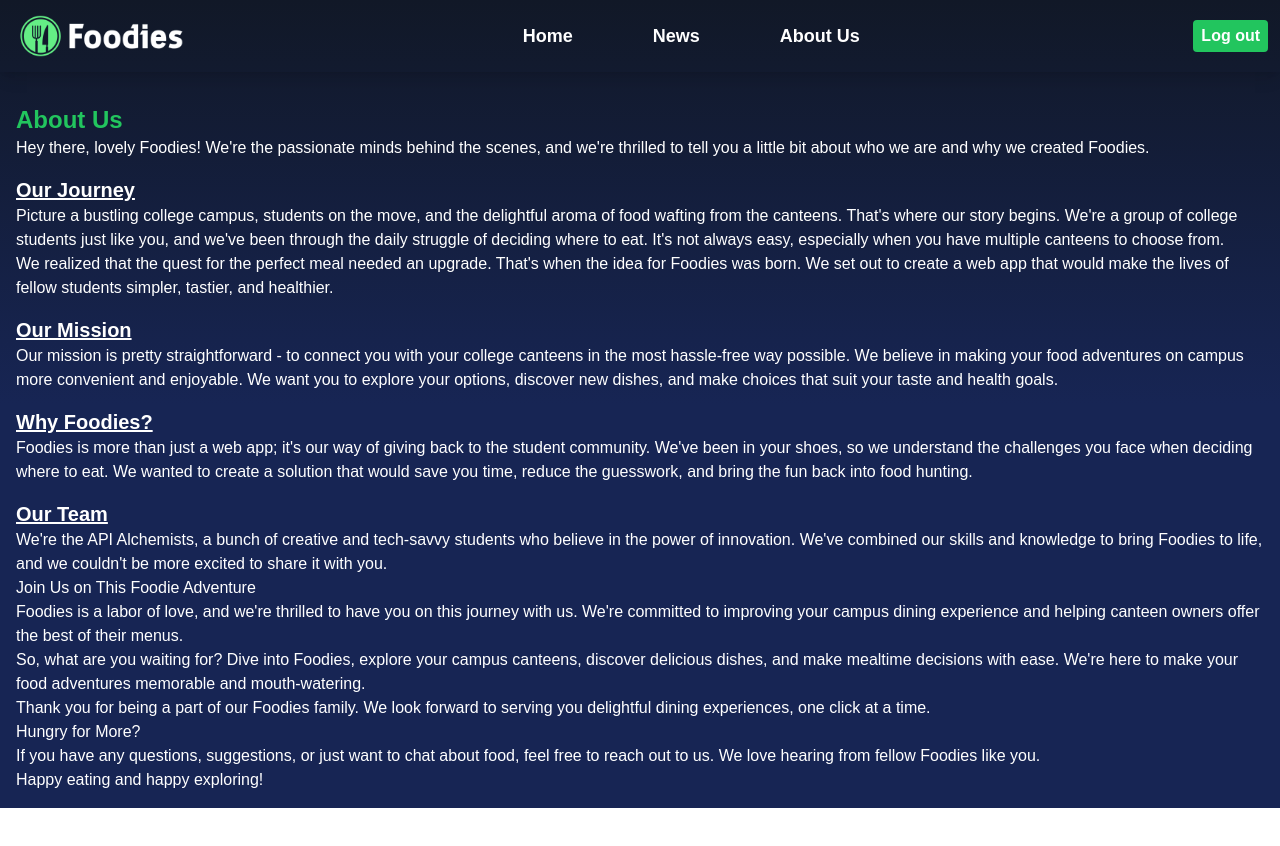
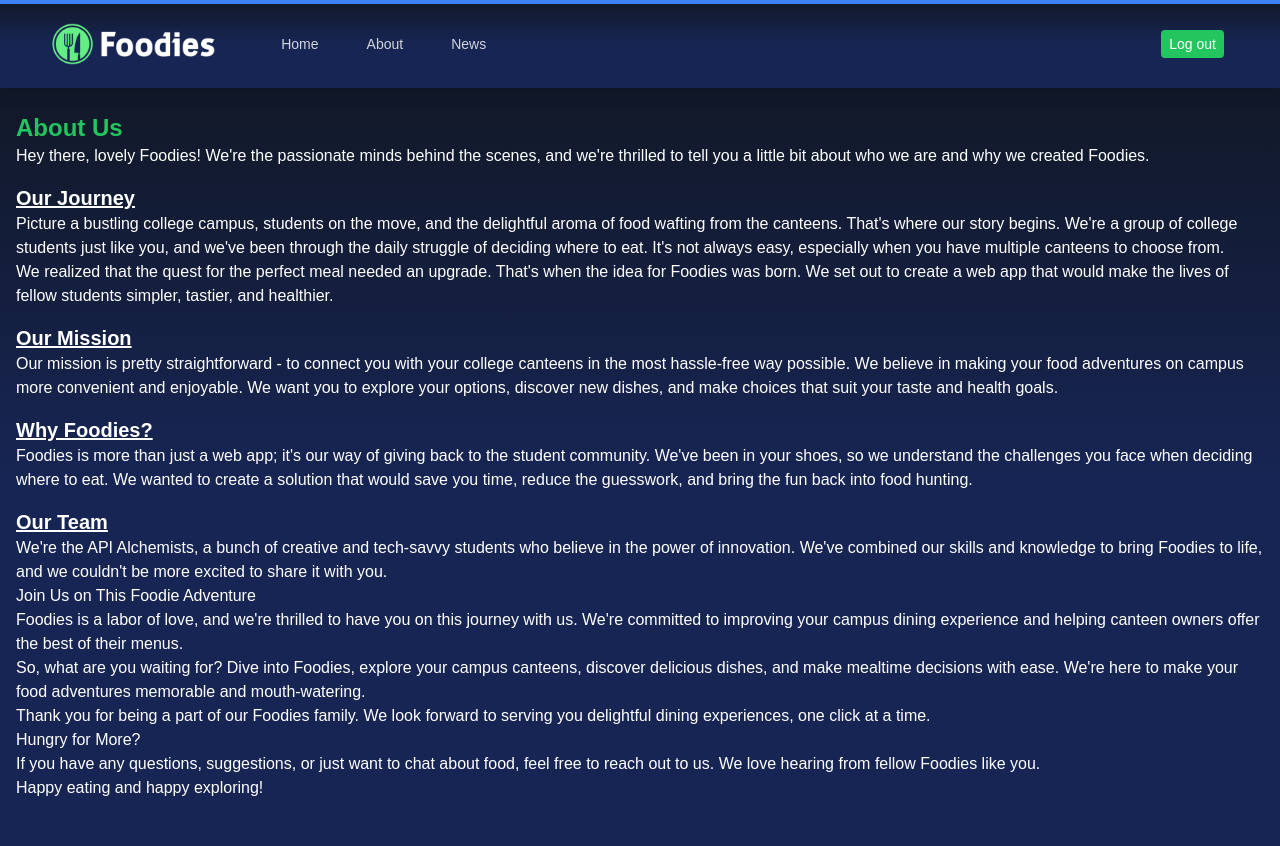
Before and after one commit to VanshKing30/FoodiesWeb, a React (Create React App) app: page /about in a window 1280 px wide. Shown: the top 846 px of the page. Before the commit the page ends 808 px from the top, so only its background shows below. Built offline with nearby package versions, Linux system fonts and the light colour scheme.

Commit message:
added scroll moion along with fixed navbar

```diff
--- a/package.json
+++ b/package.json
@@ -7,6 +7,7 @@
     "@testing-library/react": "^13.4.0",
     "@testing-library/user-event": "^13.5.0",
     "axios": "^1.5.1",
+    "framer-motion": "^11.1.9",
     "react": "^18.2.0",
     "react-dom": "^18.2.0",
     "react-hot-toast": "^2.4.1",
--- a/src/components/CanteenList.jsx
+++ b/src/components/CanteenList.jsx
@@ -7,7 +7,7 @@ import CanteenCard from './CanteenCard';
 const CanteenList = ({canteenData}) => {
 
   return (
-    <div className="flex flex-wrap justify-center">
+    <div className="flex flex-wrap justify-center mt-20">
       {canteenData?.data.map(canteen => (
         <CanteenCard key={canteen.id} canteen={canteen}  />
       ))}
--- a/src/components/Navbar.jsx
+++ b/src/components/Navbar.jsx
@@ -1,39 +1,108 @@
-
 import React, { useState } from "react";
 import { Link } from "react-router-dom";
 import logo from "../assets/logo2.png";
+import { motion, AnimatePresence,useScroll} from "framer-motion";
+import { IoClose } from "react-icons/io5";
+import { GiHamburgerMenu } from "react-icons/gi";
 
 const Navbar = () => {
+  const [isOpen, setIsOpen] = useState(false);
+  const {scrollYProgress} = useScroll();
+  const toggleMenu = () => {
+    setIsOpen(!isOpen);
+  };
   return (
-    <nav className="text-white p-3 font-semibold shadow-lg">
-      <div className="container mx-auto flex flex-col md:flex-row items-center justify-between">
-        <div className="flex items-center space-x-2">
+    <nav className="text-white p-3 font-semibold shadow-lg top-0 bg-gradient-to-t from-blue-950 via-blue-950 to-gray-900 w-full fixed z-40">
+        <motion.div
+             className="left-0 top-0 w-full h-1 bg-blue-500 fixed z-50"
+             style={{ scaleX: scrollYProgress }}
+          />
+ <div className="max-w-7xl mx-auto px-4 sm:px-6 lg:px-8">
+        <div className="flex items-center justify-between h-16">
+          <div className="flex items-center">
+            <div className="flex-shrink-0">
               <Link to="/home" className="flex items-center space-x-2">
                 <img src={logo} alt="Logo" className="h-12" />
               </Link>
             </div>
-        <div className="space-x-6 md:space-x-20 text-lg md:flex">
-
-          <Link to="/home" className="hover:text-green-400 cursor-pointer transition-all duration-200">
-
-            Home
-          </Link>
-          <Link to="/news" className="hover:text-green-400 cursor-pointer transition-all duration-200">
-            News
-          </Link>
-          <Link to="/about" className="hover:text-green-400 cursor-pointer transition-all duration-200">
-            About Us
-          </Link>
+            <div className="hidden md:block">
+              <div className="ml-10 flex items-baseline space-x-4">
+                <NavItem to="/home">Home</NavItem>
+                <NavItem to="/about">About</NavItem>
+                <NavItem to="/news">News</NavItem>
               </div>
-        <Link to="/">
+            </div>
+          </div>
+          <div className="hidden md:block">
+            <NavItem to="/">
               <button
                 className="bg-green-500 hover:bg-green-700 text-white py-1 px-2 rounded transition duration-300 ease-in-out transform hover:scale-105"
               >
                 Log out
               </button>
+            </NavItem>
+          </div>
+          <div className="-mr-2 flex md:hidden">
+            <button
+              onClick={toggleMenu}
+              className="inline-flex items-center p-2 rounded-md text-gray-400 hover:text-white hover:bg-gray-700 focus:outline-none focus:bg-gray-700 focus:text-white"
+              aria-expanded="false"
+            >
+              {isOpen ? (
+                <IoClose className="text-white" />
+              ) : (
+                <GiHamburgerMenu className="text-white" />
+              )}
+            </button>
+          </div>
+        </div>
+        </div>
+      <AnimatePresence>
+        {isOpen && (
+          <motion.div
+            initial={{ opacity: 0, y: -50 }}
+            animate={{ opacity: 1, y: 0 }}
+            exit={{ opacity: 0, y: -50 }}
+            className="md:hidden absolute w-full flex flex-col items-center justify-center"
+          >
+            <div className="w-[100%] bg-[#282c34] px-[20%] pt-2 pb-3 space-y-1 sm:px-3">
+              <MobileNavItem to="/home">Home</MobileNavItem>
+              <MobileNavItem to="/about">About us</MobileNavItem>
+              <MobileNavItem to="/news">News</MobileNavItem>
+              <MobileNavItem to="/">
+                <button
+                  className="bg-green-500 hover:bg-green-700 text-white py-1 px-2 rounded transition duration-300 ease-in-out transform hover:scale-105"
+                >
+                  Log out
+                </button>
+              </MobileNavItem>
+            </div>
+          </motion.div>
+        )}
+      </AnimatePresence>
+    </nav>
+  );
+};
+const NavItem = ({ icon, to, children }) => {
+  return (
+    <Link
+      to={to}
+      className="text-gray-300 hover:bg-gray-700 hover:text-white px-3 py-2 rounded-md text-sm font-medium"
+    >
+      {icon}
+      <span className="ml-2">{children}</span>
     </Link>
-      </div>
-    </nav>
+  );
+};
+
+const MobileNavItem = ({ to, children }) => {
+  return (
+    <Link
+      to={to}
+      className="z-[2] text-gray-300 hover:bg-gray-700 hover:text-white block px-3 py-2 rounded-md text-base font-medium"
+    >
+      {children}
+    </Link>
   );
 };
 
--- a/src/pages/About.jsx
+++ b/src/pages/About.jsx
@@ -7,7 +7,7 @@ const About = () => {
     <div className="text-white min-h-screen">
       <Navbar />
 
-      <div className="container mx-auto p-4">
+      <div className="container mx-auto p-4 mt-20">
         <h1 className="text-2xl font-bold mt-4 text-green-500">About Us</h1>
 
         <p>
--- a/src/pages/News.jsx
+++ b/src/pages/News.jsx
@@ -26,7 +26,7 @@ function News() {
   return (
     <div className="text-gray-900 min-h-screen">
       <Navbar />
-      <h1 className="text-3xl font-bold text-center mt-4 text-white">
+      <h1 className="text-3xl font-bold text-center mt-20 text-white p-6">
         Trending Food and Health News
       </h1>
       <main className="mt-24 p-4">
```
Lines whose indentation alone changed are shown as unchanged.
